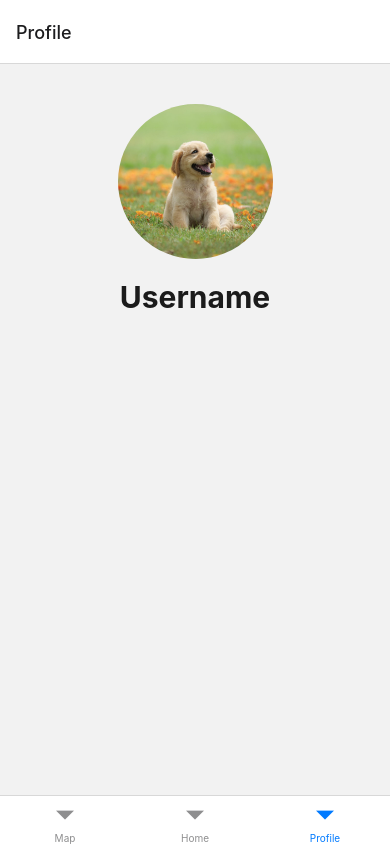
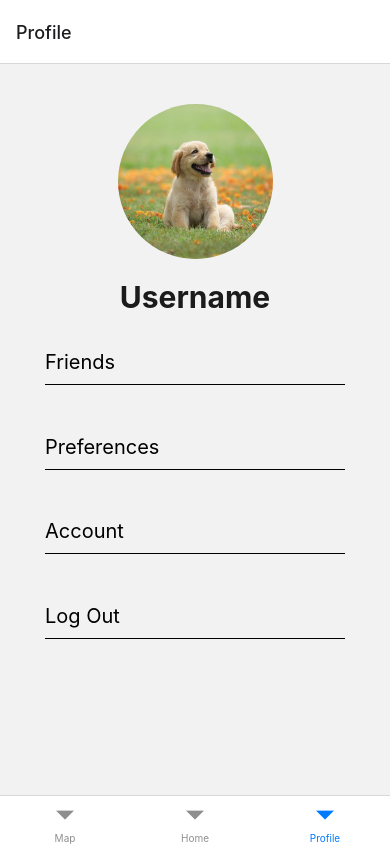
Before and after one commit to CS196Illinois/Group11-SP24, a React Native app in the folder Project/: screen /Profile in a window 390 px wide. Built offline with nearby package versions, Linux system fonts and the light colour scheme.

Commit message:
Profile Screen Formatted

```diff
--- a/Project/src/screens/ProfileScreen/ProfileScreen.js
+++ b/Project/src/screens/ProfileScreen/ProfileScreen.js
@@ -1,16 +1,17 @@
 import React, {useState} from 'react'
-import {View, Text, Image, StyleSheet, useWindowDimensions} from 'react-native'
+import {View, Text, Image, StyleSheet, useWindowDimensions, TouchableOpacity} from 'react-native'
 import ProfilePic from '../../../assets/images/refProfilePic.jpg';
 import CustomInput from '../../components/CustomInput';
 import CustomButton from '../../components/CustomButton';
 
+import accountIcon from '../../../assets/images/ProfileIcon.jpg'
 
 const ProfileScreen = () => {
     const [username, setUsername] = useState('');
     const [password, setPassword] = useState('');
 
-    const onSignInPressed = () => {
-        console.warn("Sign In")
+    const onAccountPressed = () => {
+        console.warn("Account")
     }
 
     const onForgotPasswordPressed = () => {
@@ -35,6 +36,47 @@ const ProfileScreen = () => {
                 Username
             </Text>
 
+            <TouchableOpacity style={styles.buttonSection}>
+                <View style={styles.buttonArea}>
+                <View style={styles.iconArea}>
+
+                </View>
+                <Text style={styles.buttonText}>Friends</Text>
+                </View>
+                <View style={styles.space}></View>
+            </TouchableOpacity>
+
+            <TouchableOpacity style={styles.buttonSection}>
+                <View style={styles.buttonArea}>
+                <View style={styles.iconArea}>
+
+                </View>
+                <Text style={styles.buttonText}>Preferences</Text>
+                </View>
+                <View style={styles.space}></View>
+            </TouchableOpacity>
+
+            <TouchableOpacity style={styles.buttonSection}>
+                <View style={styles.buttonArea}>
+                <View style={styles.iconArea}>
+
+                </View>
+                <Text style={styles.buttonText}>Account</Text>
+                </View>
+                <View style={styles.space}></View>
+            </TouchableOpacity>
+
+            <TouchableOpacity style={styles.buttonSection}>
+                <View style={styles.buttonArea}>
+                <View style={styles.iconArea}>
+
+                </View>
+                <Text style={styles.buttonText}>Log Out</Text>
+                </View>
+                <View style={styles.space}></View>
+            </TouchableOpacity>
+
+
         </View>
     );
 };
@@ -57,6 +99,37 @@ const styles = StyleSheet.create({
         fontWeight: 'bold',
         color: '#1B1B1B',
     },
+
+    buttonSection: {
+        padding: 15,
+        marginTop: 20,
+    },
+
+    buttonArea: {
+        flexDirection: 'row',
+    },
+
+
+    iconArea: {
+
+    },
+
+    iconStyle: {
+
+    },
+
+    buttonText: {
+        width: 250,
+        color: 'black',
+        fontSize: 20,
+    },
+
+    space: {
+        width:300,
+        marginTop: 10,
+        height: 0.5,
+        backgroundColor: 'black',
+    },
 })
 
 export default ProfileScreen
```
Also changed, not shown: Project/assets/images/ProfileIcon.jpg (added).
